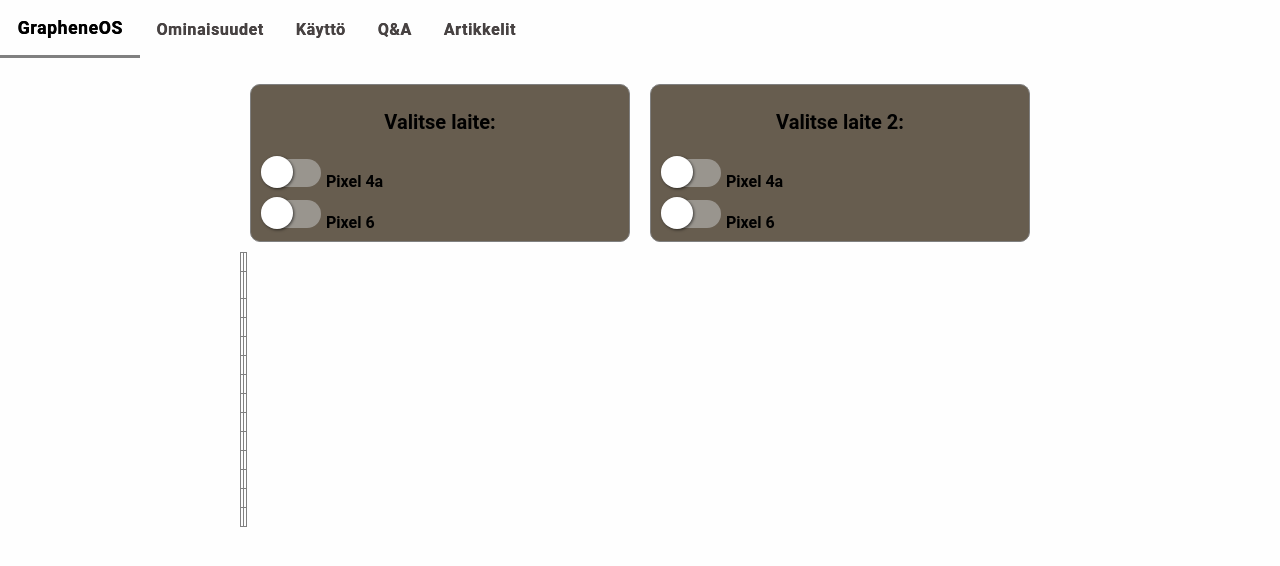
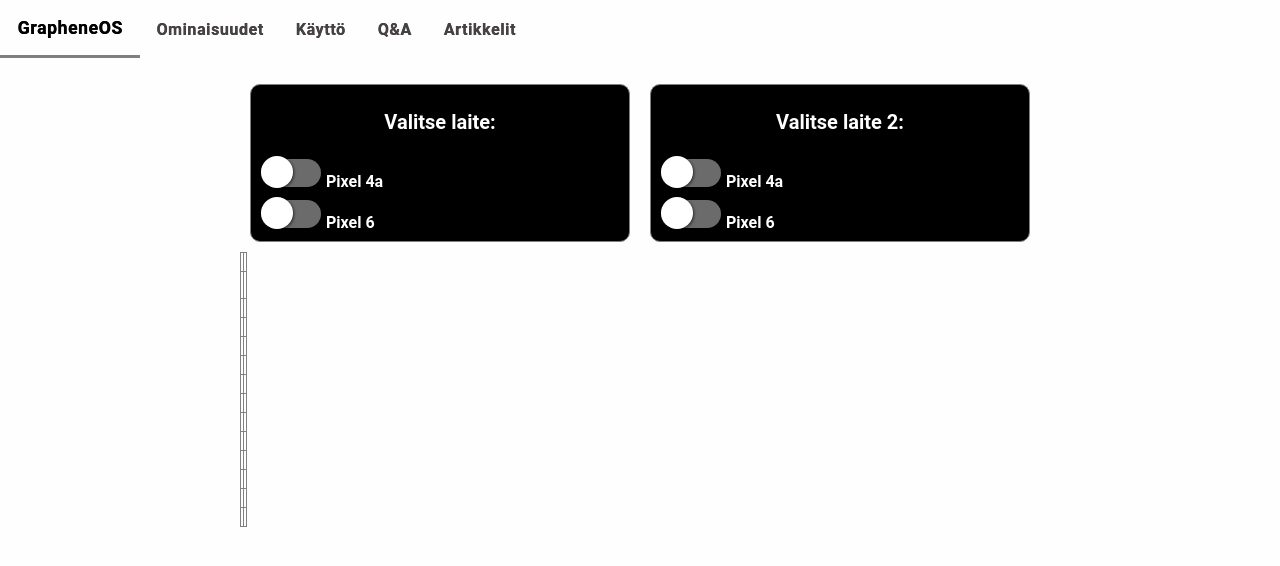
Before and after one commit to sgost1/suomalaistagostietoa, a plain HTML site: page puhelin-valinta.html in a window 1280 px wide. Drawn offline with Linux system fonts and the light colour scheme.

Commit message:
Muunna värejä täsmäämään muuta sivustoa

```diff
--- a/main.css
+++ b/main.css
@@ -22,11 +22,11 @@ table, th, td {
 }
 
 #laiteRajaus {
-    color:black;
+    color:white;
     font-weight: bold;
     border: 1px solid grey;
     border-radius: 10px;
-    background-color: rgb(103, 93, 79);
+    background-color: black;
     box-sizing: content-box;
     width: auto;
     height: auto;
@@ -34,7 +34,6 @@ table, th, td {
 }
 
 #laiteRajaus p {
-    color:black;
     text-align: center;
     font-weight: bold;
     font-size: 125%;
```
